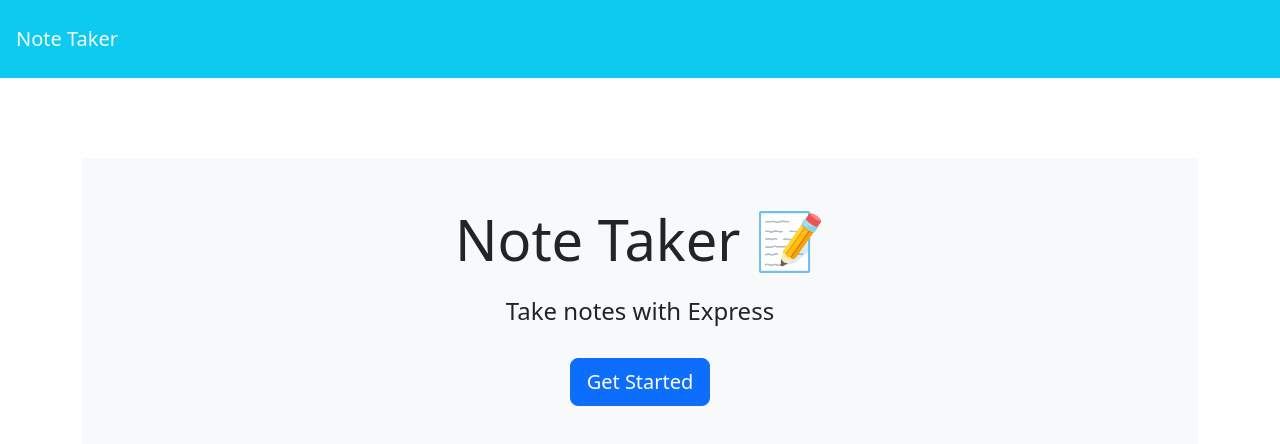
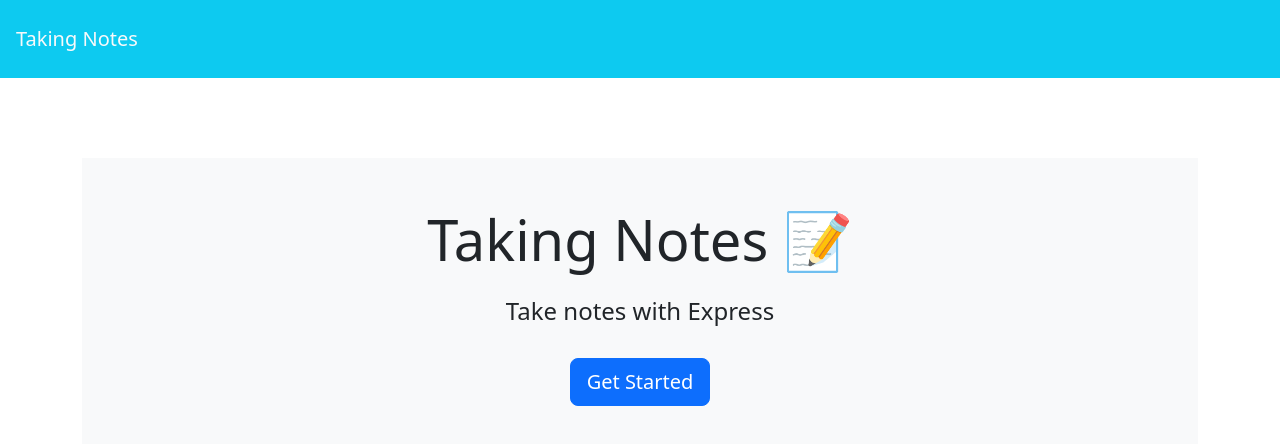
Before and after one commit to DomSpadafora/Taking-Notes, a website: page public/index.html in a window 1280 px wide. Drawn offline with nearby package versions, Linux system fonts and the light colour scheme; no server answers.

```diff
--- a/public/index.html
+++ b/public/index.html
@@ -5,18 +5,18 @@
   <meta charset="UTF-8">
   <meta name="viewport" content="width=device-width, initial-scale=1.0">
   <meta http-equiv="X-UA-Compatible" content="ie=edge">
-  <title>Note Taker</title>
+  <title>Taking Notes</title>
   <link href="https://cdn.jsdelivr.net/npm/bootstrap@5.2.3/dist/css/bootstrap.min.css" rel="stylesheet" integrity="sha384-rbsA2VBKQhggwzxH7pPCaAqO46MgnOM80zW1RWuH61DGLwZJEdK2Kadq2F9CUG65" crossorigin="anonymous">
 </head>
 
 <body>
   <nav class="navbar bg-info">
-    <a class="navbar-brand text-light p-3" href="/">Note Taker
+    <a class="navbar-brand text-light p-3" href="/">Taking Notes
     </a>
   </nav>
   <div class="container">
     <div style="margin-top: 80px;" class="text-center p-5 mb-4 bg-light">
-      <h1 class="display-4">Note Taker <span role="img" aria-label="Memo">📝</span></h1>
+      <h1 class="display-4">Taking Notes <span role="img" aria-label="Memo">📝</span></h1>
       <h4 class="mt-4">Take notes with Express</h4>
       <a class="btn btn-primary btn-lg mt-4" href="/notes" role="button">Get Started</a>
     </div>
```
Also changed, not shown: public/notes.html (+2 -2 lines).
